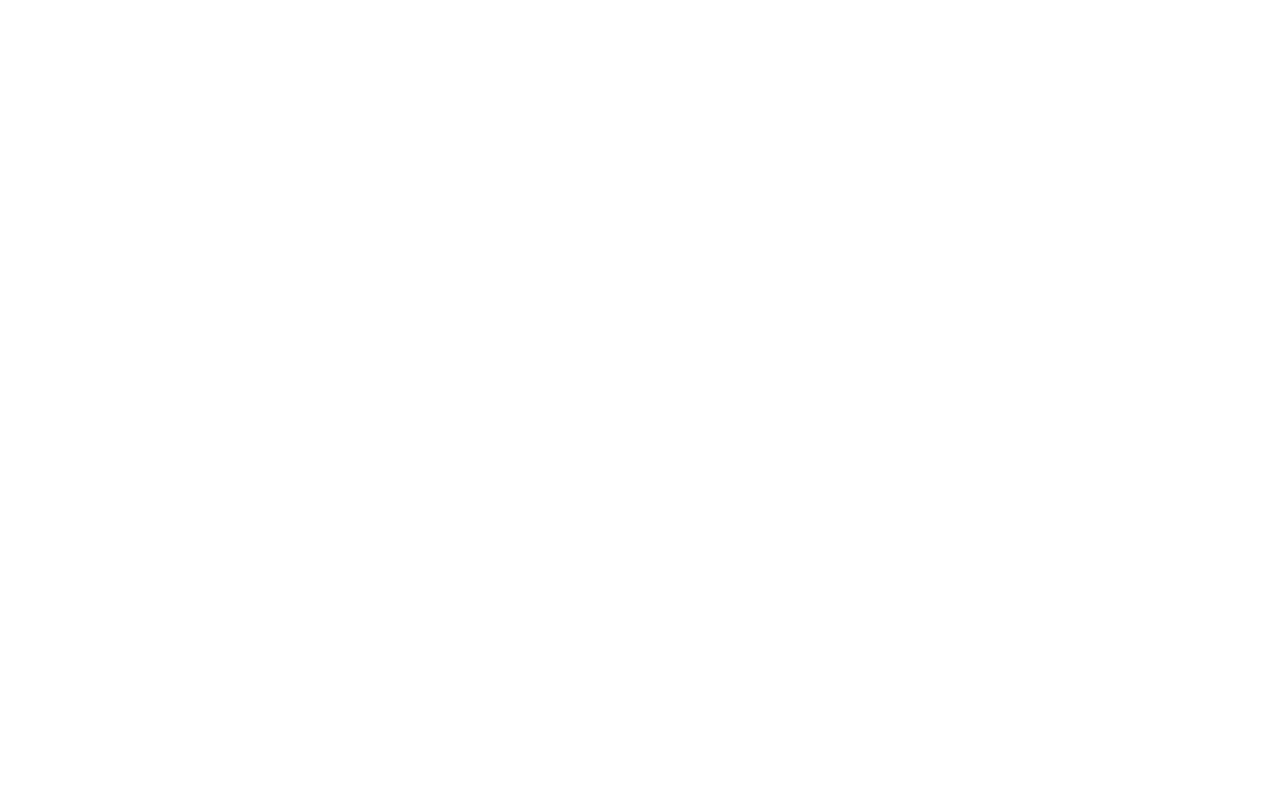
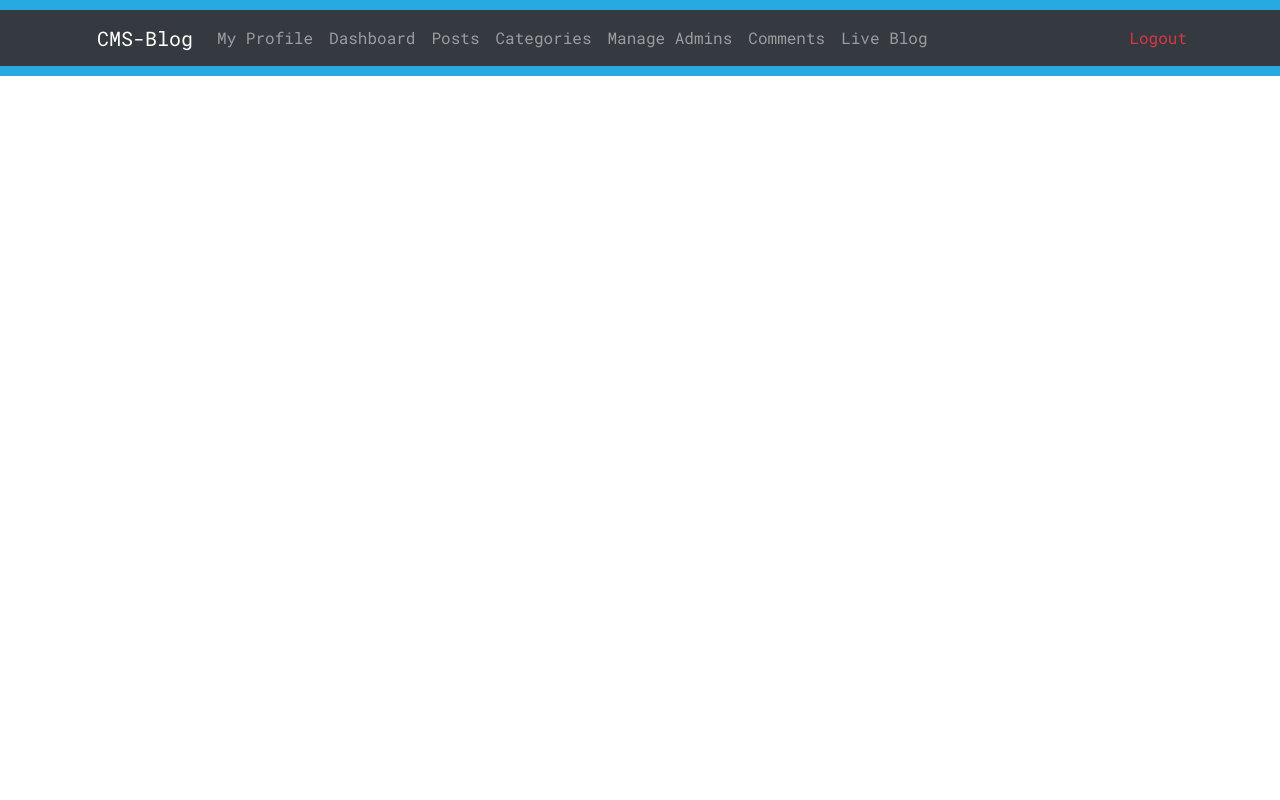
Before and after one commit to MAbdurahman/php-cms_blog, a PHP site: page / in a window 1280 px wide. Before the commit the page is empty. Run offline with PHP 8.4, Linux system fonts and the light colour scheme; some libraries are stand-ins or nearby versions.

Commit message:
Rename index.php to index.html

```diff
--- a/css/style.css
+++ b/css/style.css
@@ -25,3 +25,13 @@
 *:focus {
   outline: none;
 }
+/*
+font-family: 'Roboto Mono', monospace;
+font-family: 'Lato', sans-serif;
+ */
+body {
+  font-family: 'Roboto Mono', monospace;
+}
+h1, h2, h3, h4, h5, h6 {
+  font-family: 'Lato', sans-serif;
+}
--- /dev/null
+++ b/index.html
@@ -0,0 +1,67 @@
+<!doctype html>
+<html lang="en">
+<head>
+    <meta charset="UTF-8">
+    <meta name="viewport"
+          content="width=device-width, user-scalable=no, initial-scale=1.0, maximum-scale=1.0, minimum-scale=1.0">
+    <meta http-equiv="X-UA-Compatible" content="ie=edge">
+    <title>CMS Blog</title>
+    <!--bootstrap--------------->
+    <link rel="stylesheet" href="./css/bootstrap.min.css">
+    <!--google fonts------------>
+    <link href="https://fonts.googleapis.com/css?family=Lato|Roboto+Mono&display=swap" rel="stylesheet">
+    <!--main css---------------->
+    <link rel="stylesheet" href="./css/style.css">
+</head>
+<body>
+<!-- NAVBAR -->
+<div style="height:10px; background:#27aae1;"></div>
+<nav class="navbar navbar-expand-lg navbar-dark bg-dark">
+    <div class="container">
+        <a href="#" class="navbar-brand">&nbsp;CMS-Blog</a>
+        <button class="navbar-toggler" data-toggle="collapse" data-target="#navbarcollapseCMS">
+            <span class="navbar-toggler-icon"></span>
+        </button>
+        <div class="collapse navbar-collapse" id="navbarcollapseCMS">
+            <ul class="navbar-nav mr-auto">
+                <li class="nav-item">
+                    <a href="MyProfile.php" class="nav-link"> <i class="fas fa-user text-success"></i> My Profile</a>
+                </li>
+                <li class="nav-item">
+                    <a href="Dashboard.php" class="nav-link">Dashboard</a>
+                </li>
+                <li class="nav-item">
+                    <a href="Posts.php" class="nav-link">Posts</a>
+                </li>
+                <li class="nav-item">
+                    <a href="Categories.php" class="nav-link">Categories</a>
+                </li>
+                <li class="nav-item">
+                    <a href="Admins.php" class="nav-link">Manage Admins</a>
+                </li>
+                <li class="nav-item">
+                    <a href="Comments.php" class="nav-link">Comments</a>
+                </li>
+                <li class="nav-item">
+                    <a href="Blog.php?page=1" class="nav-link" target="_blank">Live Blog</a>
+                </li>
+            </ul>
+            <ul class="navbar-nav ml-auto">
+                <li class="nav-item"><a href="Logout.php" class="nav-link text-danger">
+                    <i class="fas fa-user-times"></i> Logout</a></li>
+            </ul>
+        </div>
+    </div>
+</nav>
+<div style="height:10px; background:#27aae1;"></div>
+
+<!--jquery-->
+<script src="js/jquery-3.4.1.min.js"></script>
+<!--bootstrap-->
+<script src="js/bootstrap.bundle.min.js"></script>
+<!--font awesome-->
+<script src="js/all.min.js"></script>
+<!--main js-->
+<script src="js/script.js"></script>
+</body>
+</html>
--- a/index.php
+++ /dev/null
@@ -1 +0,0 @@
-<?php
```
